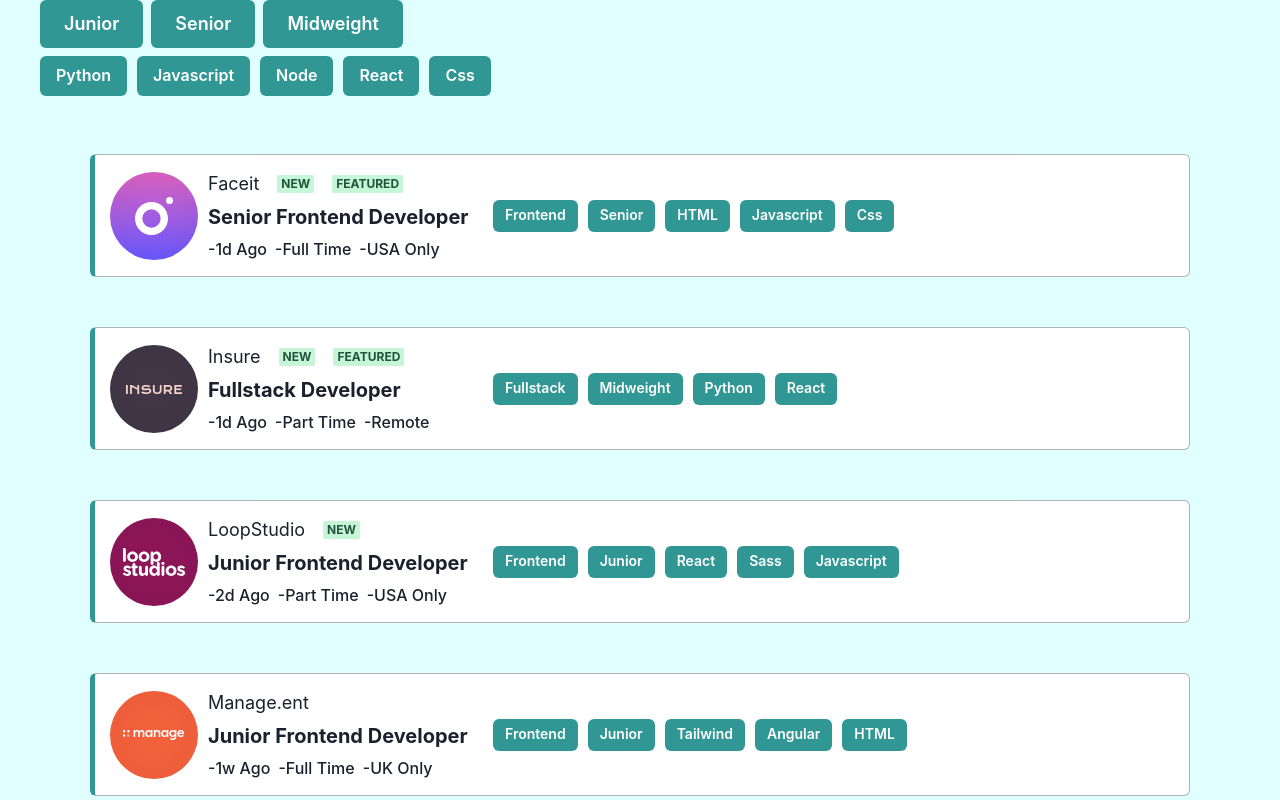
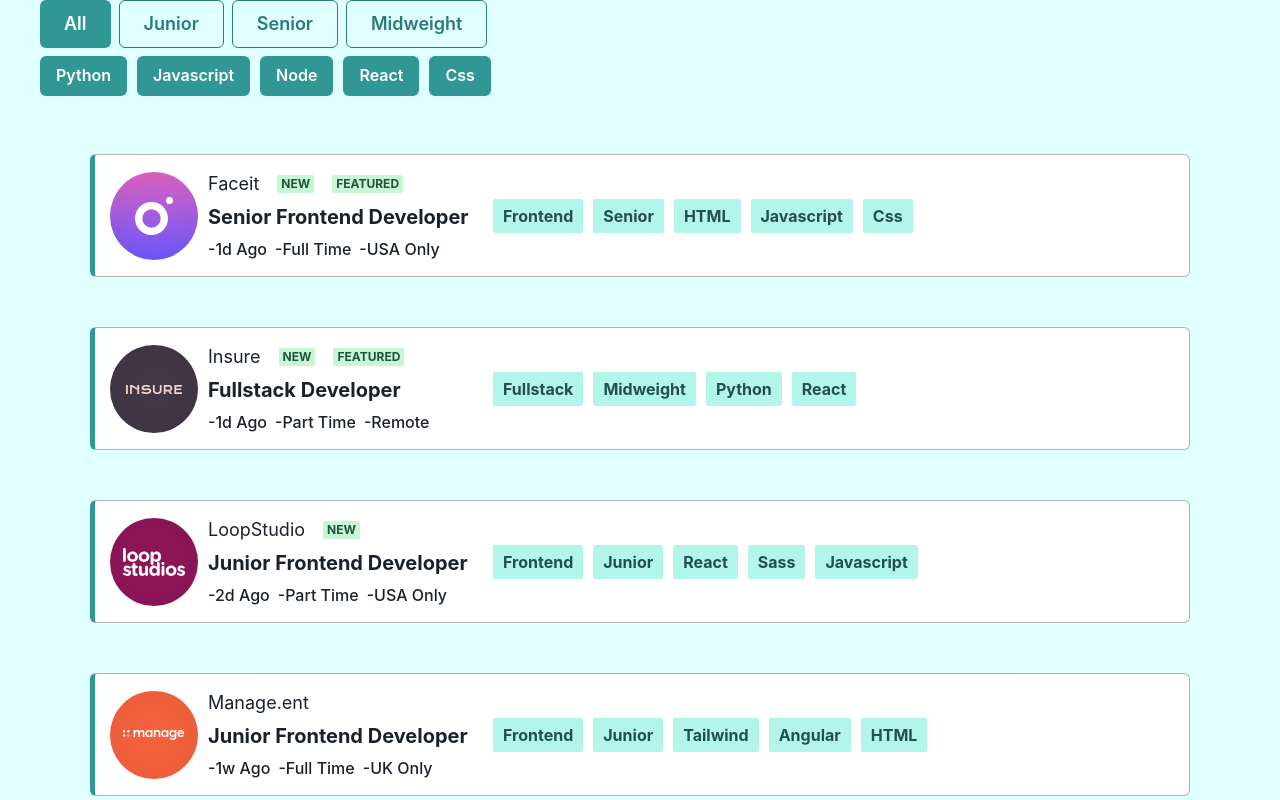
Before and after one commit to DrHeinz11/JOB-offers, a React (Vite) app: page / in a window 1280 px wide. Shown: the top 800 px of the page. Built offline with nearby package versions, Linux system fonts and the light colour scheme.

Commit message:
V1.9(Fixed)

```diff
--- a/src/App.jsx
+++ b/src/App.jsx
@@ -5,7 +5,7 @@ import { useState } from "react";
 function App() {
   const [argument, setArgument] = useState(0);
   const arrRetorno = [];
-  console.log(arrRetorno,data)
+  console.log(arrRetorno, data);
   argument === 0
     ? data.map((e) => {
         arrRetorno.push(e);
@@ -19,10 +19,19 @@ function App() {
       <Stack maxWidth="1200px" m={"0 auto"}>
         <Stack direction="column">
           <Stack direction="row" justify={{ base: "center", md: "flex-start" }}>
+            <Button
+              size="lg"
+              textTransform="capitalize"
+              colorScheme="teal"
+              onClick={() => setArgument(0)}
+            >
+              All
+            </Button>
             {dataArr.map((e, index) => (
               <Button
                 size="lg"
                 textTransform="capitalize"
+                variant={"outline"}
                 colorScheme="teal"
                 onClick={() => setArgument(e)}
                 key={index}
--- a/src/components/Card.jsx
+++ b/src/components/Card.jsx
@@ -20,7 +20,7 @@ const Card = ({ props }) => {
       justify={{ base: "center", md: "flex-start" }}
       gap="10px"
       p="15px"
-      bg={'white'}
+      bg={"white"}
       border="1px solid rgba(0,0,0,0.3)"
       borderLeft="5px solid rgb(49,151,149)"
       borderRadius="md"
@@ -79,9 +79,16 @@ const Card = ({ props }) => {
         justify={"center"}
       >
         {props.id_class.map((e) => (
-          <Button textTransform="capitalize" colorScheme="teal" size="sm">
+          <Badge
+          variant='subtle'
+            fontSize="1rem"
+            textTransform="capitalize"
+            p={"5px 10px"}
+            colorScheme="teal"
+            size="lg"
+          >
             {e}
-          </Button>
+          </Badge>
         ))}
       </Stack>
     </Stack>
```
